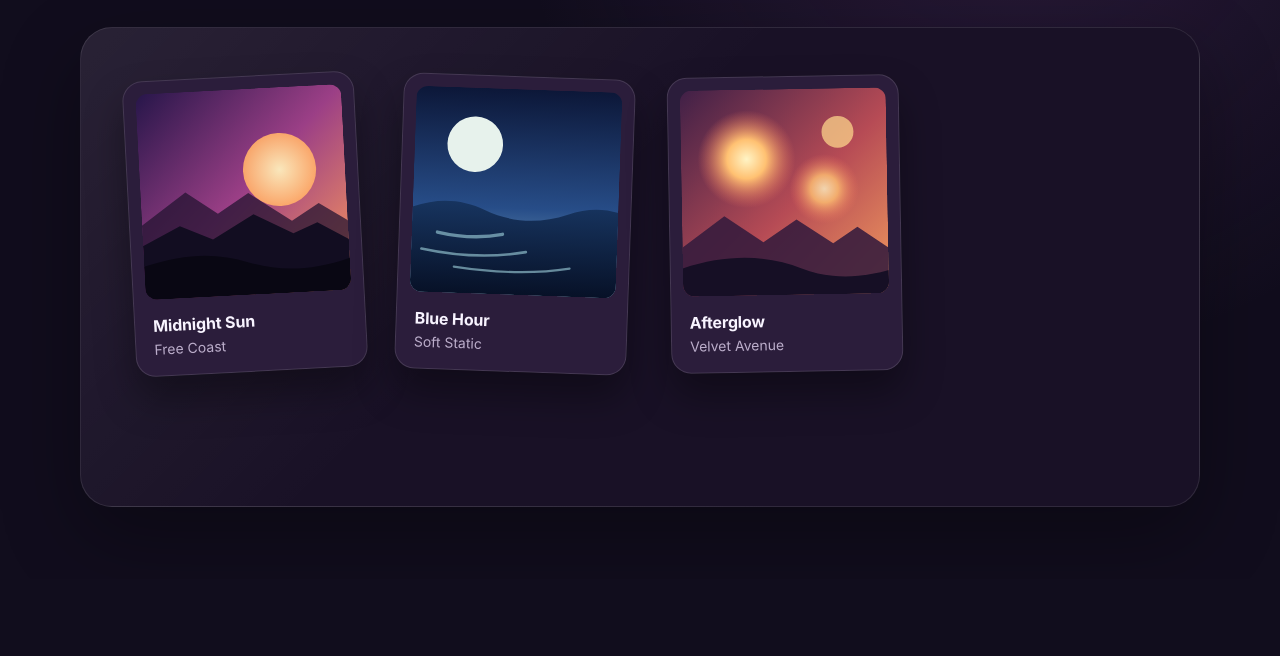
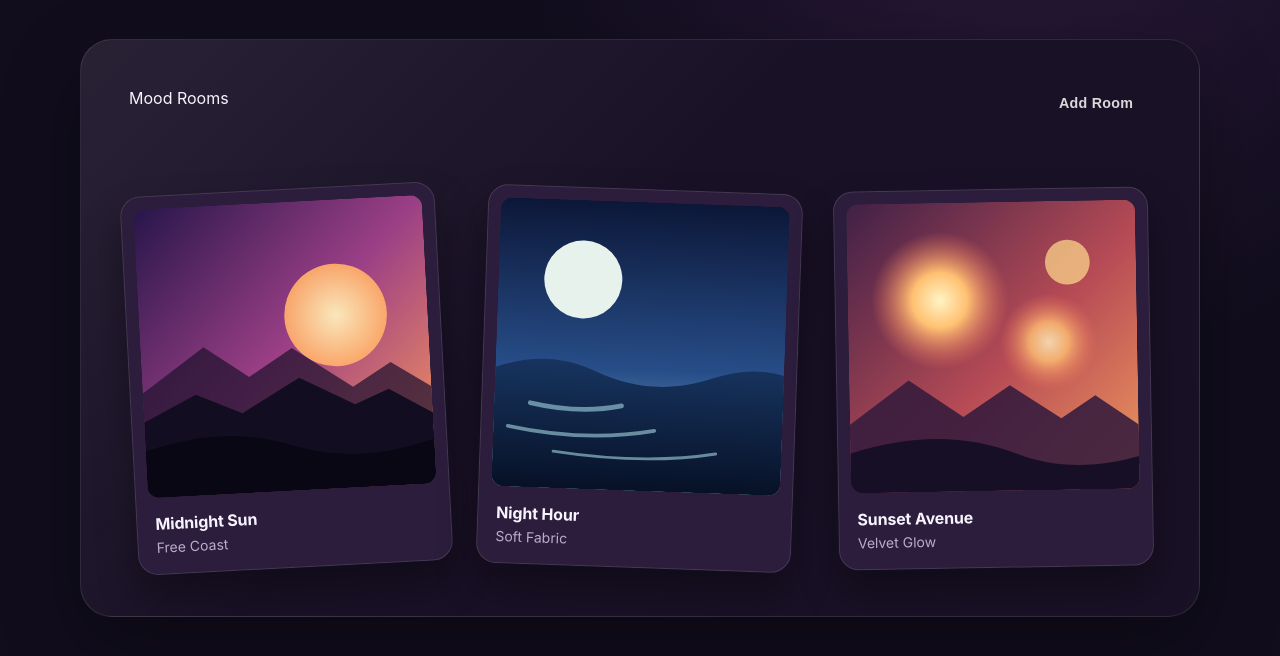
Before and after one commit to diegohdnz11/MoodRoomies, a plain HTML site: page index.html in a window 1280 px wide. Shown: the part 234-890 px from the top of the page. Before the commit the page ends 813 px from the top, so only its background shows below. Drawn offline with Linux system fonts and the light colour scheme.

Commit message:
multi card support

```diff
--- a/index.html
+++ b/index.html
@@ -24,7 +24,10 @@
       </header>
 
       <section class="room-canvas" aria-labelledby="collection-heading">
-        <h2 id="collection-heading" class="visually-hidden">Music collection</h2>
+        <div class="split-container">
+          <div class="box Text">Mood Rooms</div>
+          <button class="add-button">Add Room</button>
+        </div>
         <div class="card-collection" id="card-collection"></div>
       </section>
 
--- a/script.js
+++ b/script.js
@@ -9,16 +9,16 @@ const cards = [
   },
   {
     id: "blue-hour",
-    title: "Blue Hour",
-    artist: "Soft Static",
+    title: "Night Hour",
+    artist: "Soft Fabric",
     image: "assets/blue-hour.svg",
     imageDescription: "Blue moonlight reflected across calm ocean waves",
     rotation: "2deg",
   },
   {
     id: "afterglow",
-    title: "Afterglow",
-    artist: "Velvet Avenue",
+    title: "Sunset Avenue",
+    artist: "Velvet Glow",
     image: "assets/afterglow.svg",
     imageDescription: "Warm glowing circles floating above a dark landscape",
     rotation: "-1deg",
--- a/styles.css
+++ b/styles.css
@@ -41,9 +41,18 @@ body {
 }
 
 h1 {
-  margin: 0;
+  margin: 0 0 12px;
   font-family: Georgia, "Times New Roman", serif;
   font-size: clamp(3rem, 7vw, 6.25rem);
+  font-weight: 500;
+  letter-spacing: -0.055em;
+  line-height: 0.9;
+}
+
+h2 {
+  margin: 0 0 36px;
+  font-family: Georgia, "Times New Roman", serif;
+  font-size: 100;
   font-weight: 500;
   letter-spacing: -0.055em;
   line-height: 0.9;
@@ -69,15 +78,44 @@ h1 {
   box-shadow: 0 30px 80px rgb(0 0 0 / 32%);
 }
 
+.split-container{
+  display:flex;
+  justify-content: space-between;
+  padding-bottom: 7%;
+
+
+}
+
+.add-button{
+  display: inline-flex;
+  align-items: center;
+  justify-content: center;
+  min-width: 110px;
+  padding: 0.4rem 0.5rem;
+  border: 1px;
+  border-radius: 999px;
+  background-color: transparent;
+  color: #d9d8da;
+  font-size: 0.89rem;
+  font-weight: 600;
+  letter-spacing: 0.02em;
+
+}
+.add-button:hover {
+  transform: translateY(-1px);
+  filter: brightness(1.03);
+}
+
 .card-collection {
-  display: grid;
-  grid-template-columns: repeat(3, minmax(0, 232px));
+  display:grid;
+  grid-template-columns: repeat(3, minmax(0, 1fr));
   gap: 38px;
   align-items: start;
+  width: 100%;
 }
 
 .cover-card {
-  width: 232px;
+  width: 100%;
   padding: 12px 12px 18px;
   border: 1px solid rgb(255 255 255 / 12%);
   border-radius: 20px;
```
